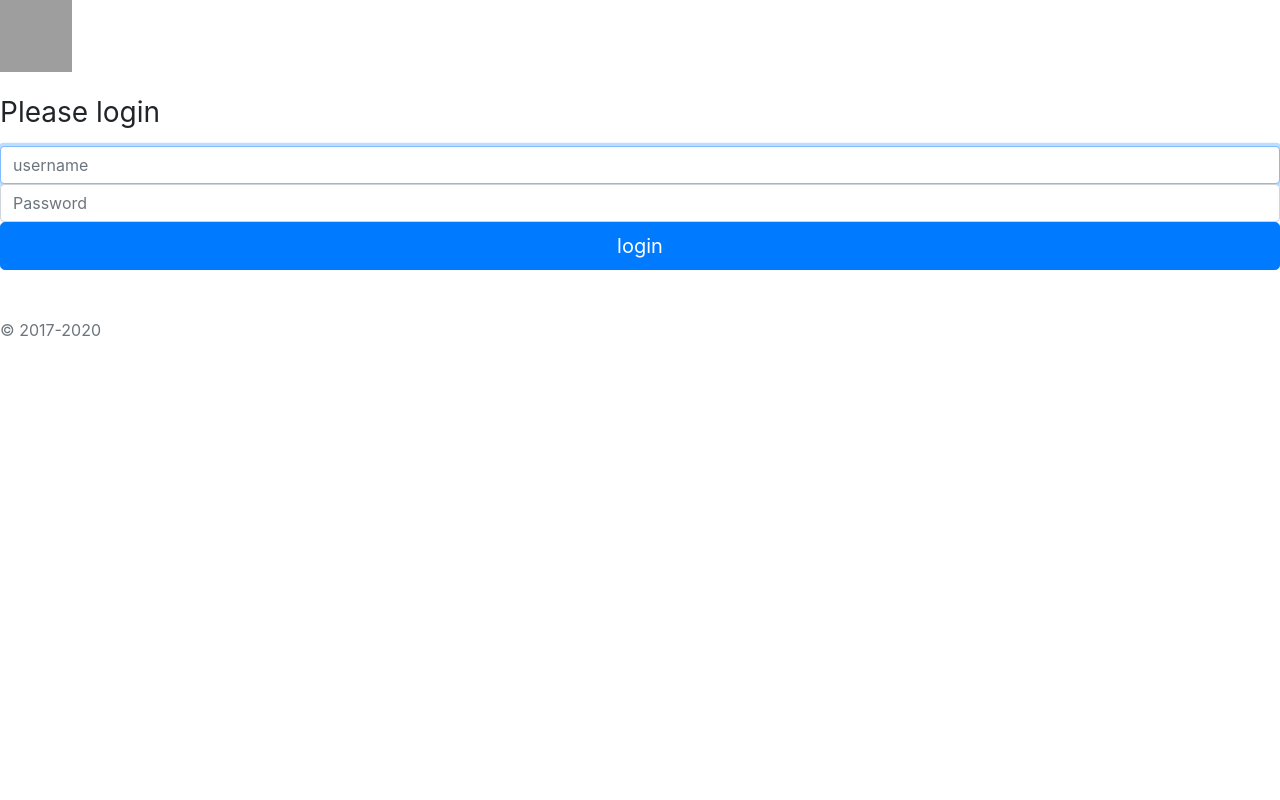
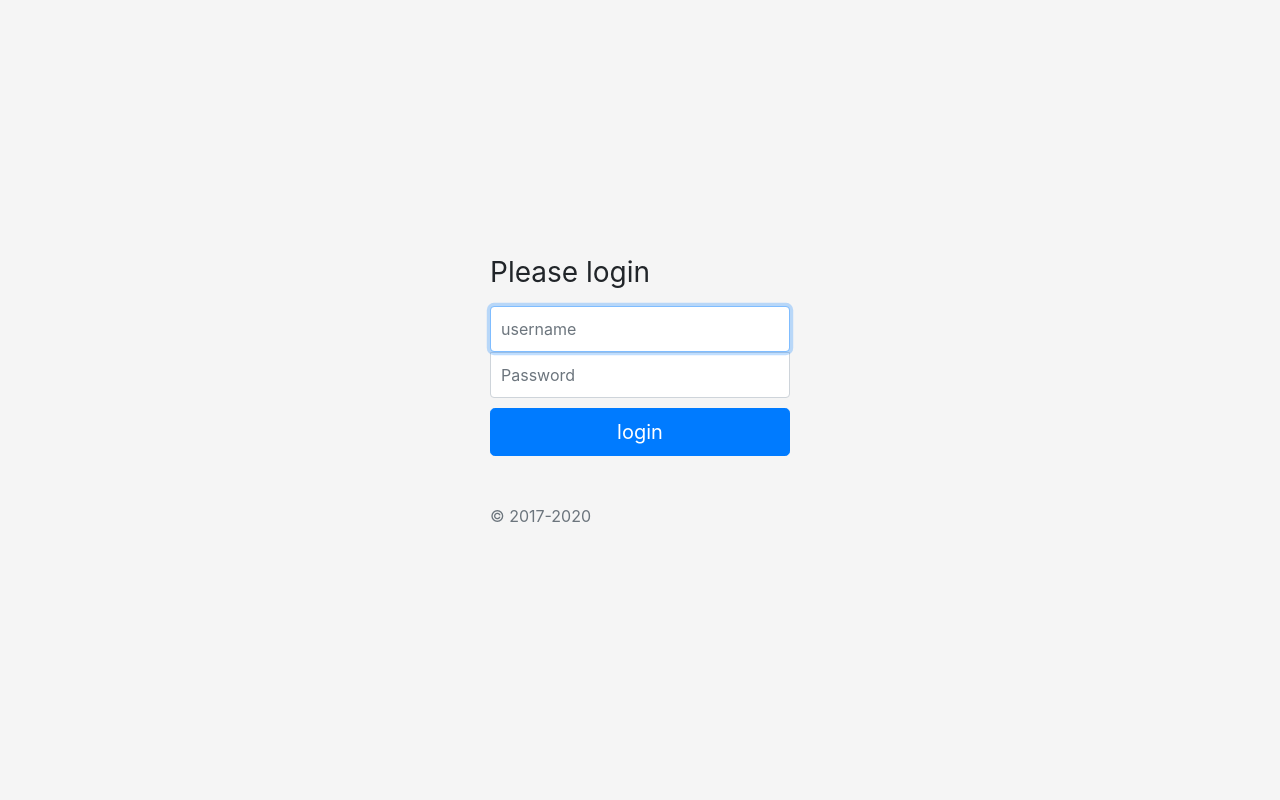
Before and after one commit to hiro266/django-boardproject, a Django app: page /login/ in a window 1280 px wide. Run offline with Django 3.2, Linux system fonts and the light colour scheme; some libraries are stand-ins or nearby versions; grey boxes are pictures that could not be loaded.

Commit message:
update: signup、loginページにCSS適用

```diff
--- /dev/null
+++ b/static/loginform/style.css
@@ -0,0 +1,42 @@
+html,
+body {
+  height: 100%;
+}
+body {
+  display: -ms-flexbox;
+  display: flex;
+  -ms-flex-align: center;
+  align-items: center;
+  padding-top: 40px;
+  padding-bottom: 40px;
+  background-color: #f5f5f5;
+}
+.form-signin {
+  width: 100%;
+  max-width: 330px;
+  padding: 15px;
+  margin: auto;
+}
+.form-signin .checkbox {
+  font-weight: 400;
+}
+.form-signin .form-control {
+  position: relative;
+  box-sizing: border-box;
+  height: auto;
+  padding: 10px;
+  font-size: 16px;
+}
+.form-signin .form-control:focus {
+  z-index: 2;
+}
+.form-signin input[type="email"] {
+  margin-bottom: -1px;
+  border-bottom-right-radius: 0;
+  border-bottom-left-radius: 0;
+}
+.form-signin input[type="password"] {
+  margin-bottom: 10px;
+  border-top-left-radius: 0;
+  border-top-right-radius: 0;
+}
--- /dev/null
+++ b/static/progressbar/style.css
@@ -0,0 +1,6 @@
+.ui-loader > .ui-progress-loading {
+  width: 0;
+  height: 1em;
+  background-color: #ccc;
+  margin: 0.3em;
+}
--- a/templates/login.html
+++ b/templates/login.html
@@ -1,8 +1,12 @@
 {% extends 'base.html' %}
+{% load static %}
+
+{% block customcss %}
+<link rel='stylesheet' type='text/css' href="{% static 'loginform/style.css' %}">
+{% endblock customcss %}
 
 {% block content %}
 <form class="form-signin" method="POST" action=''>{% csrf_token %}
-  <img class="mb-4" src="/docs/4.5/assets/brand/bootstrap-solid.svg" alt="" width="72" height="72">
   <h1 class="h3 mb-3 font-weight-normal">Please login</h1>
   <label for="inputEmail" class="sr-only">Email address</label>
   <input type="text" id="inputEmail" class="form-control" name='username' placeholder="username" required autofocus>
--- a/templates/signup.html
+++ b/templates/signup.html
@@ -2,12 +2,11 @@
 {% load static %}
 
 {% block customcss %}
-<link rel='stylesheet' type='text/css' href="{% static 'style.css' %}">
+<link rel='stylesheet' type='text/css' href="{% static 'loginform/style.css' %}">
 {% endblock customcss %}
 
 {% block content %}
 <form class="form-signin" method="POST" action=''>{% csrf_token %}
-  <img class="mb-4" src="/docs/4.5/assets/brand/bootstrap-solid.svg" alt="" width="72" height="72">
   <h1 class="h3 mb-3 font-weight-normal">Please sign up</h1>
   <!-- errorという変数(views.pyで定義)がある場合、中身を実行 -->
   {% if error %}
```
